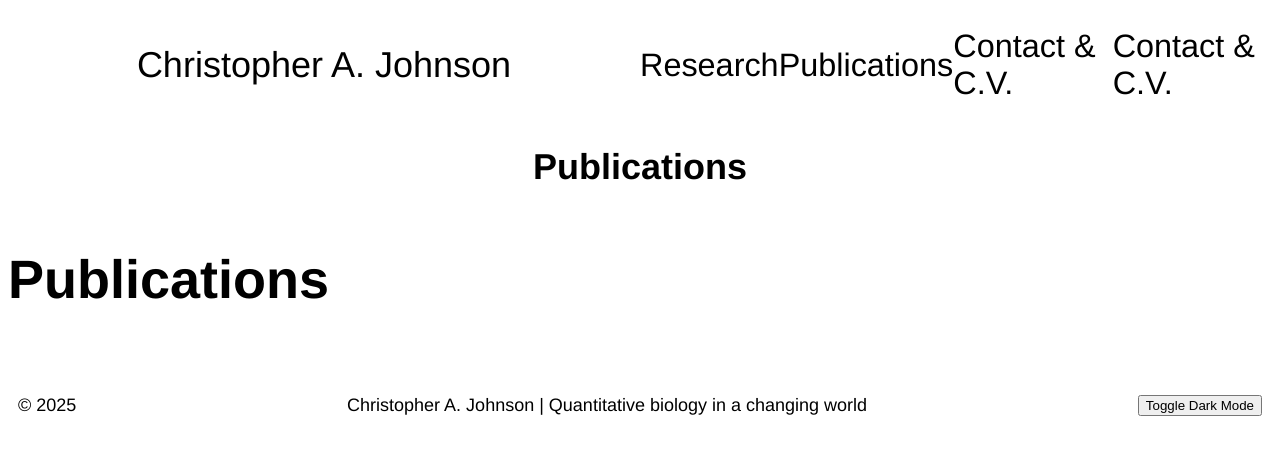
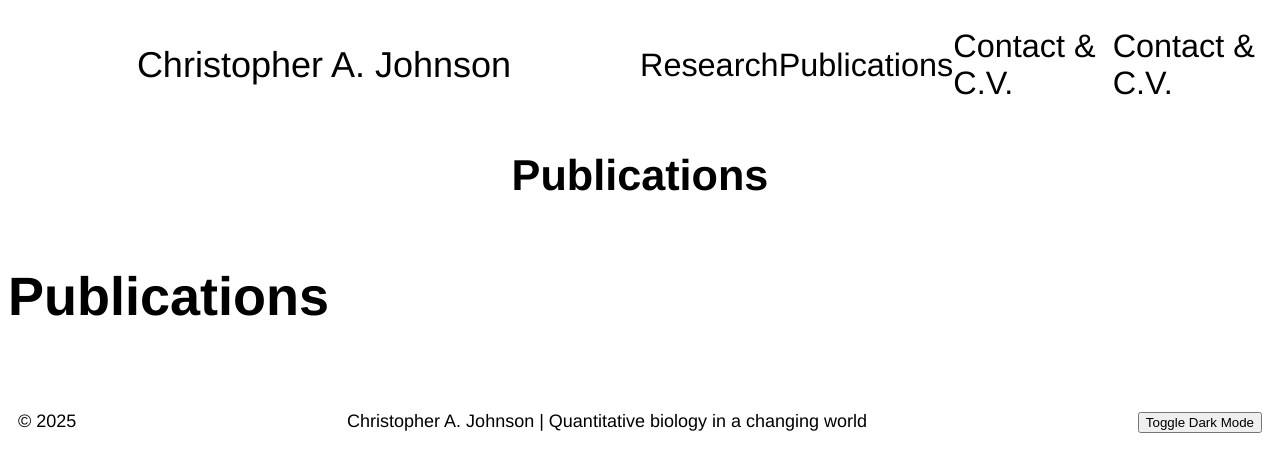
Before and after one commit to chrisajohnson/chrisajohnson.github.io, a Jekyll site: the page built from publications.md, in a window 1280 px wide. Shown: the top 472 px of the page. Built offline with Jekyll 4.4.1, drawn with Linux system fonts in a browser that asks for light colours.

Commit message:
Update styles.css

```diff
--- a/assets/css/styles.css
+++ b/assets/css/styles.css
@@ -79,7 +79,7 @@ html {
 .page-title {
   text-align: center; /* Centers the title horizontally */
   margin: 10px 0; /* Adds spacing above and below */
-  font-size: 1rem; /* Set the text size */
+  font-size: 1.2rem; /* Set the text size */
 }
 
 /* Page subtitle */
@@ -261,6 +261,6 @@ body.dark-mode a {
 
 /* Dark mode dropdown menu background */
 body.dark-mode .dropdown-menu {
-  background-color: #121212; /* Dark gray background */
+  background-color: #121212; /* Dark background */
   color: #ffffff; /* Light text color */
 }
```
